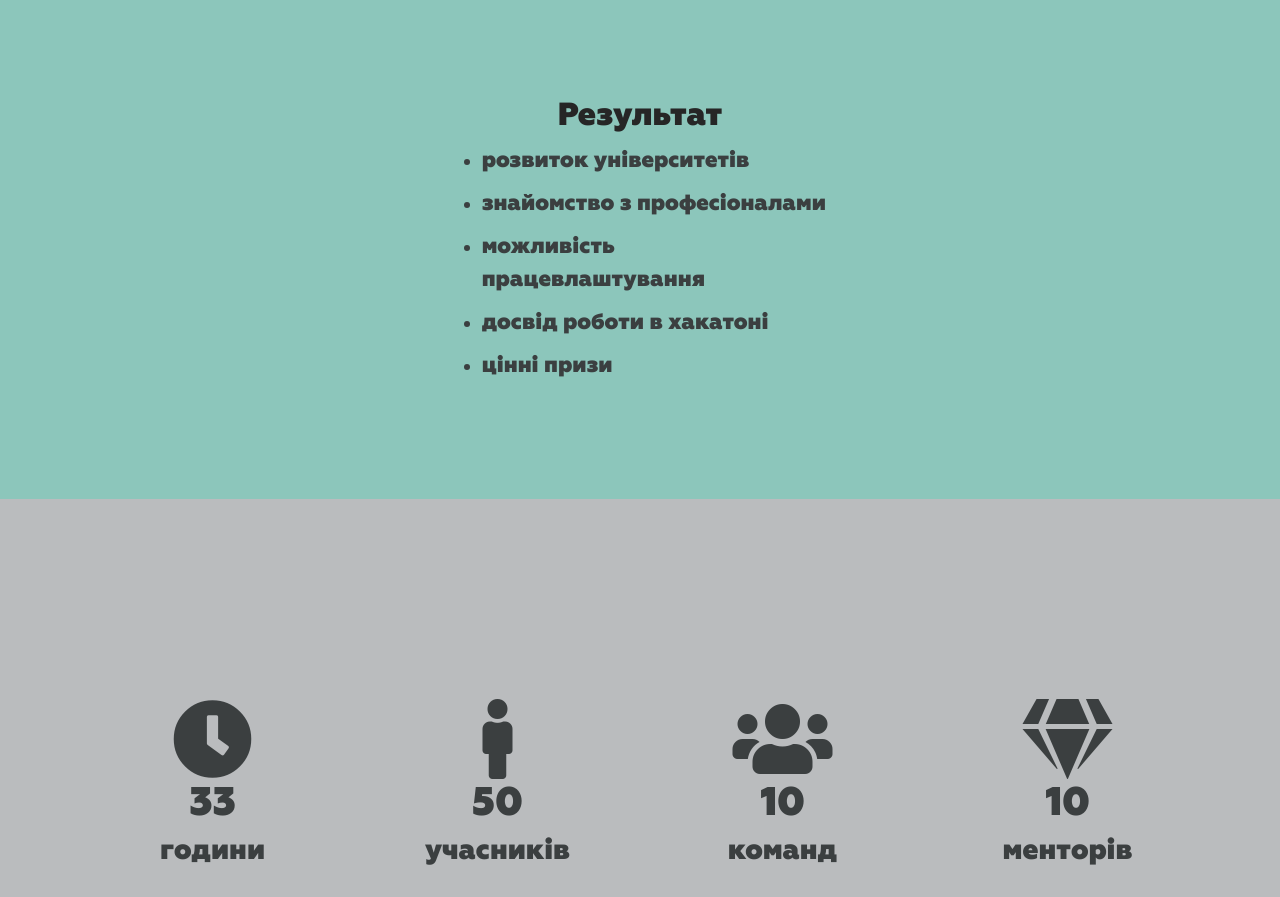
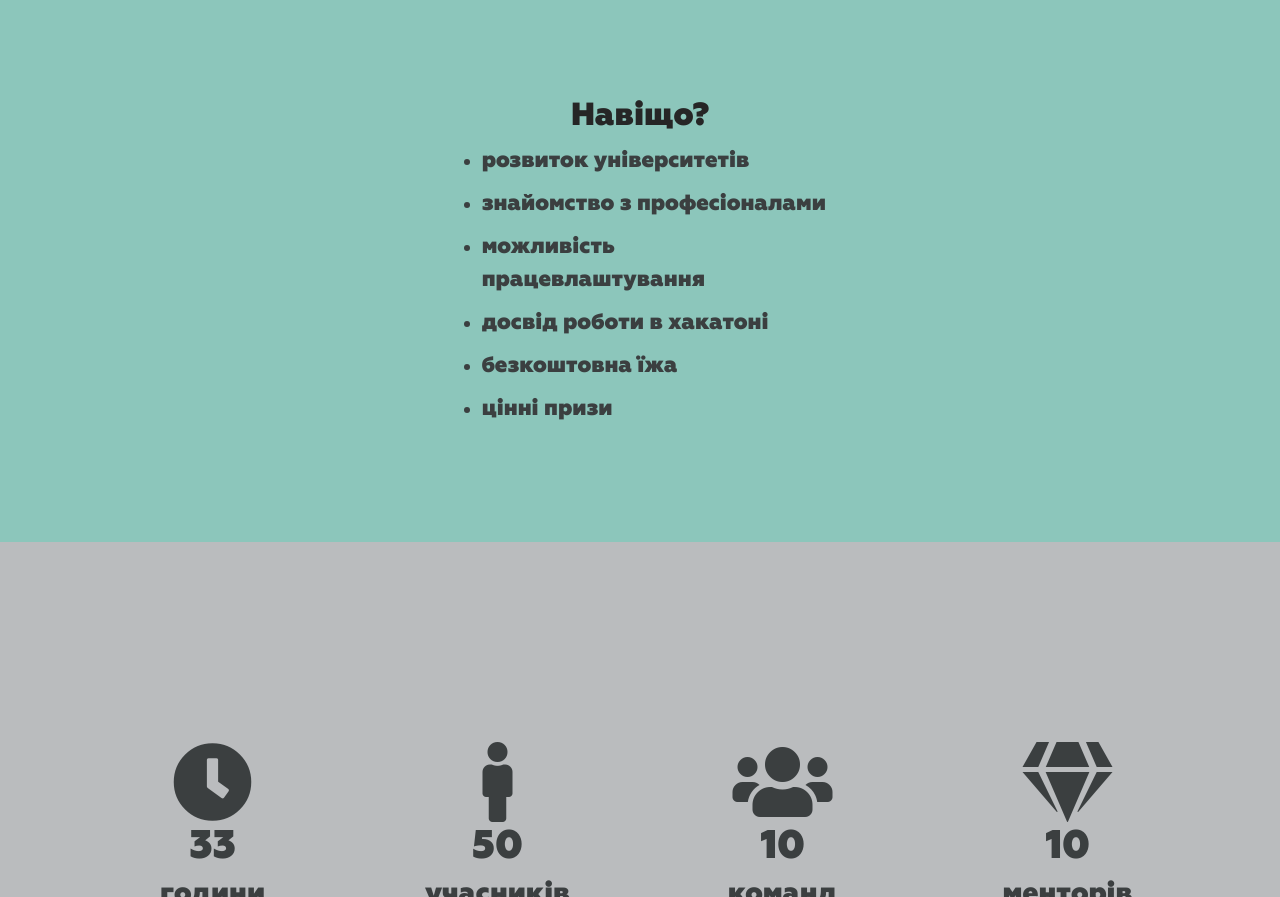
Before and after one commit to faradzhev/newhack, a plain HTML site: page index.html in a window 1280 px wide. Shown: the part 1759-2656 px from the top of the page. Drawn offline with nearby package versions, Linux system fonts and the light colour scheme.

Commit message:
info upd

```diff
--- a/index.html
+++ b/index.html
@@ -157,12 +157,13 @@
 
 		<div class="col-md-4 col-sm-6 light-blue-block small-block">
 		  <div class="container">
-			<h2 class="black-text">Результат</h2>
+			<h2 class="black-text">Навіщо?</h2>
 			<ul>
 			  <li>розвиток університетів</li>
 			  <li>знайомство з професіоналами</li>
 			  <li>можливість працевлаштування</li>
 			  <li>досвід роботи в хакатоні</li>
+			  <li>безкоштовна їжа</li>
 			  <li>цінні призи</li>
 			</ul>
 		  </div>
```
